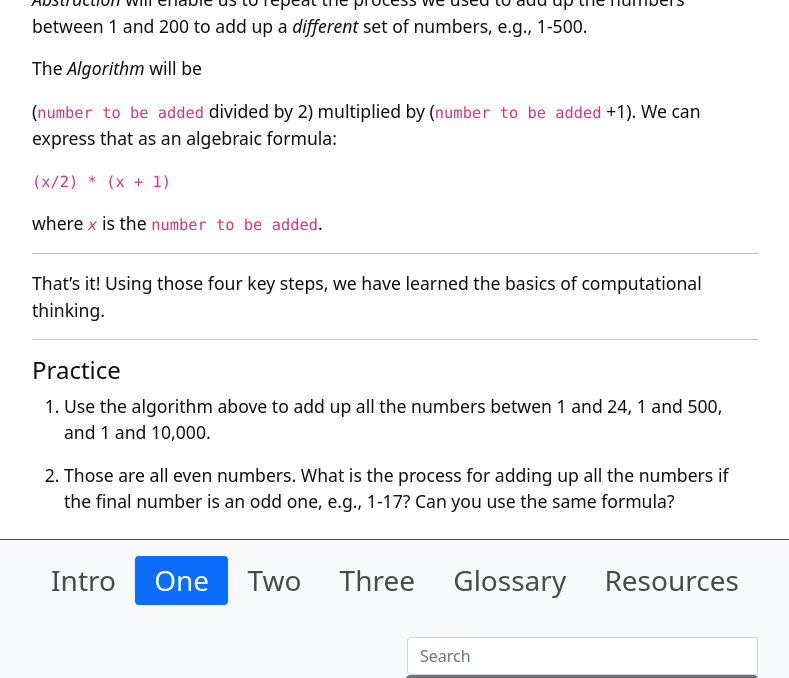
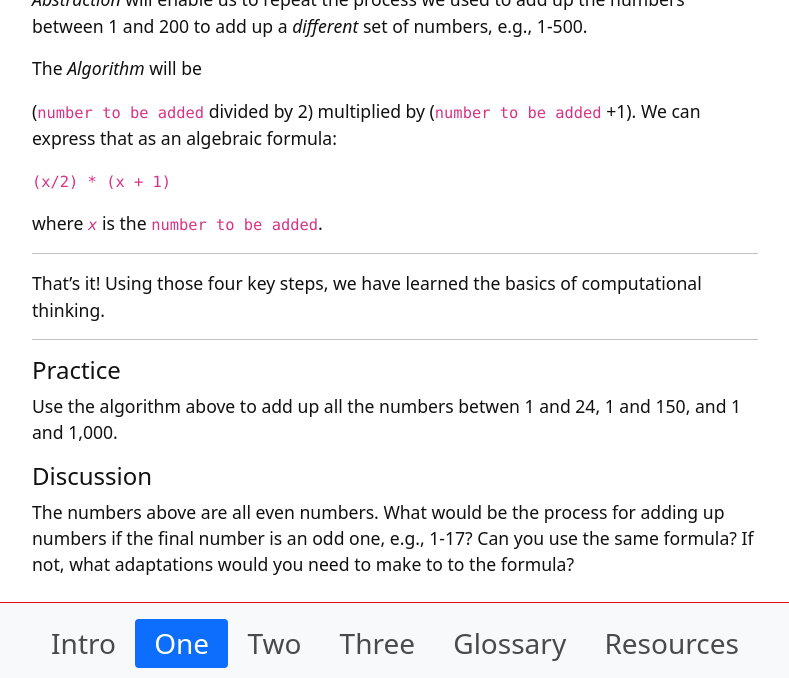
Before and after one commit to weaverbel/intro-computational-thinking, a Jekyll site: the page built from content/1-exercise.md, in a window 1280 px wide and 900 px high, scrolled down 1601 px, cut to the strip 0-678 px from the top of the window. Shown: the whole strip, without its empty margins (245-1034 px from the left). Built offline with Jekyll 4.4.1, drawn with Linux system fonts in a browser that asks for light colours.

Commit message:
Update 1-exercise.md
add discussion

```diff
--- a/content/1-exercise.md
+++ b/content/1-exercise.md
@@ -67,6 +67,8 @@ That's it! Using those four key steps, we have learned the basics of computation
 
 #### Practice
 
-1. Use the algorithm above to add up all the numbers betwen 1 and 24, 1 and 500, and 1 and 10,000.
+Use the algorithm above to add up all the numbers betwen 1 and 24, 1 and 150, and 1 and 1,000.
 
-2. Those are all even numbers. What is the process for adding up all the numbers if the final number is an odd one, e.g., 1-17? Can you use the same formula?
+#### Discussion
+
+The numbers above are all even numbers. What would be the process for adding up numbers if the final number is an odd one, e.g., 1-17? Can you use the same formula? If not, what adaptations would you need to make to to the formula?
```
